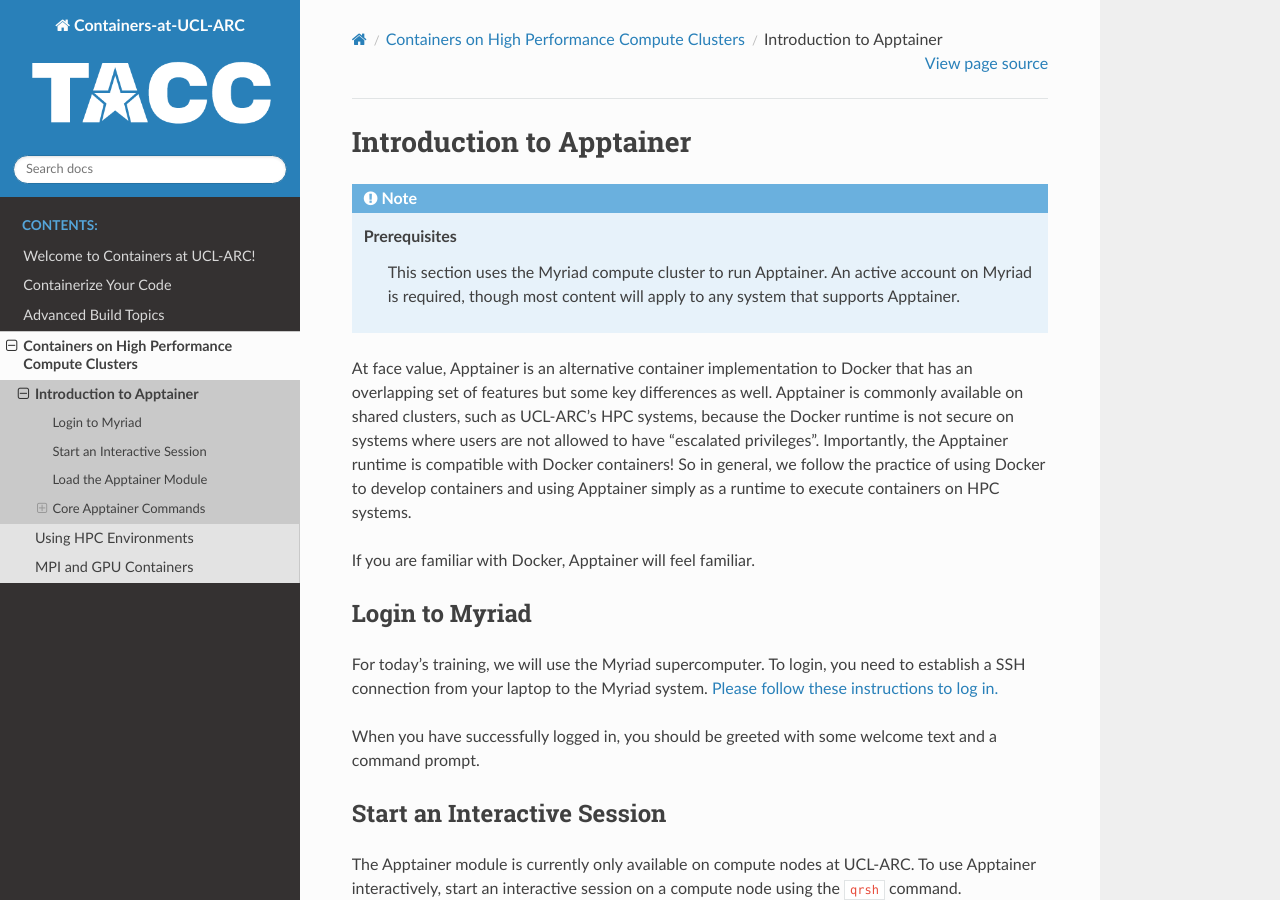
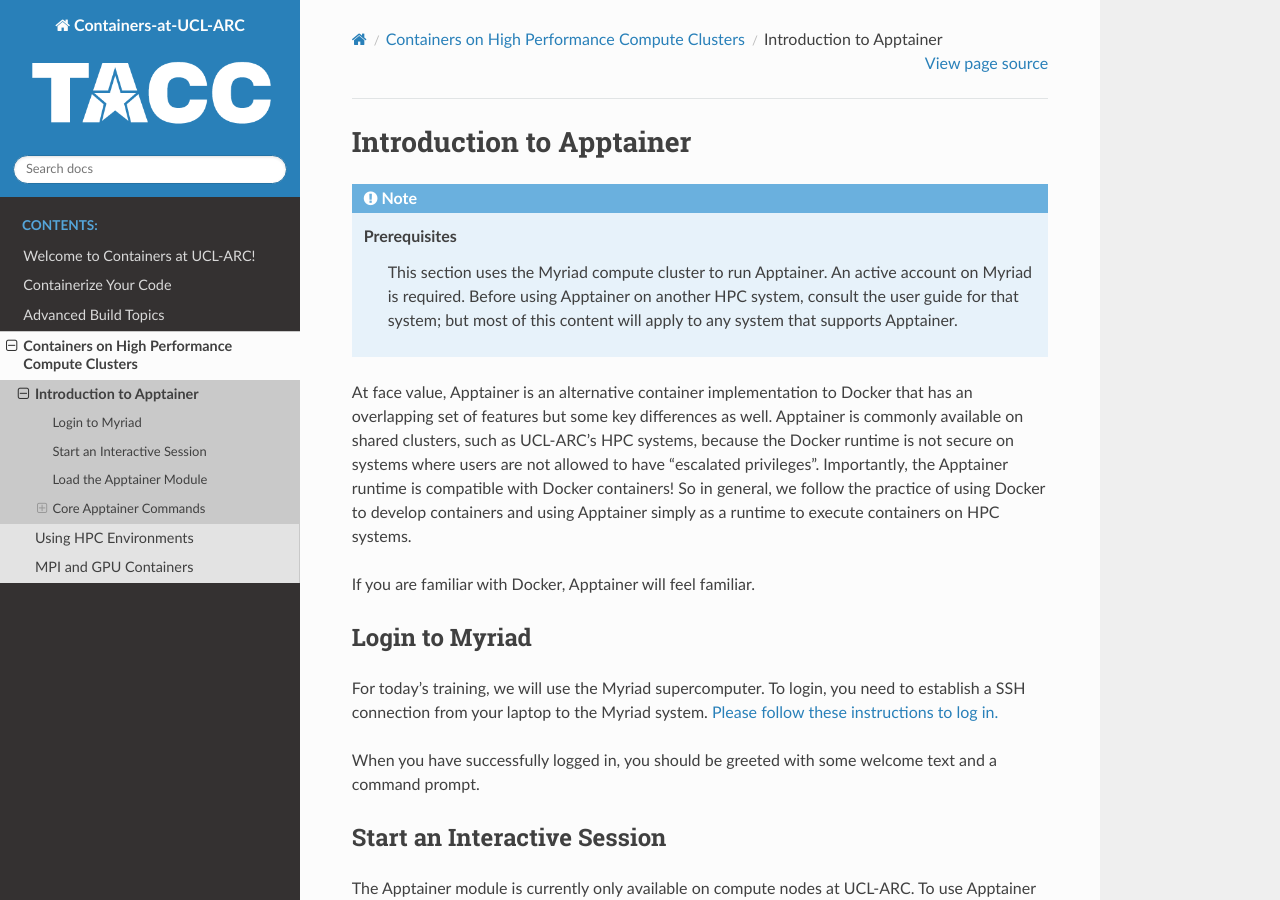
Before and after one commit to TACC/containers_at_tacc, a Sphinx documentation site: the page built from docs/apptainer/01.apptainer_basics.rst, in a window 1280 px wide and 900 px high. Built offline with Sphinx 7.4.7 and the Read the Docs theme 2.0.0, drawn with Linux system fonts in a browser that asks for light colours.

Commit message:
reword advice for using this outside of the site

```diff
--- a/docs/site_snippets/apptainer_prereqs.txt
+++ b/docs/site_snippets/apptainer_prereqs.txt
@@ -1,4 +1,4 @@
 .. Note::
 
     Prerequisites
-	This section uses the |machine| compute cluster to run Apptainer. An active account on |machine| is required, though most content will apply to any system that supports Apptainer.
+	This section uses the |machine| compute cluster to run Apptainer. An active account on |machine| is required.  Before using Apptainer on another HPC system, consult the user guide for that system; but most of this content will apply to any system that supports Apptainer.
```
